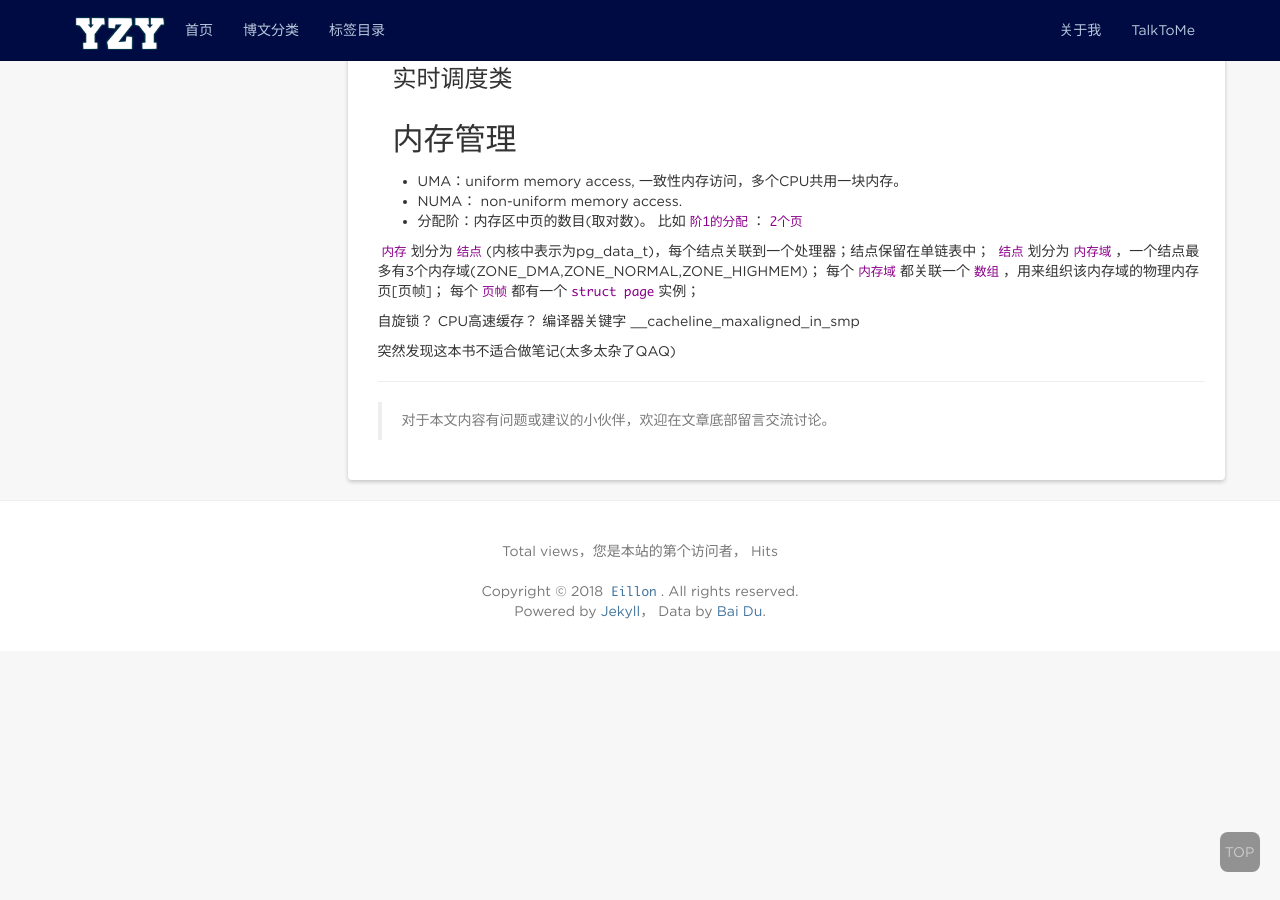
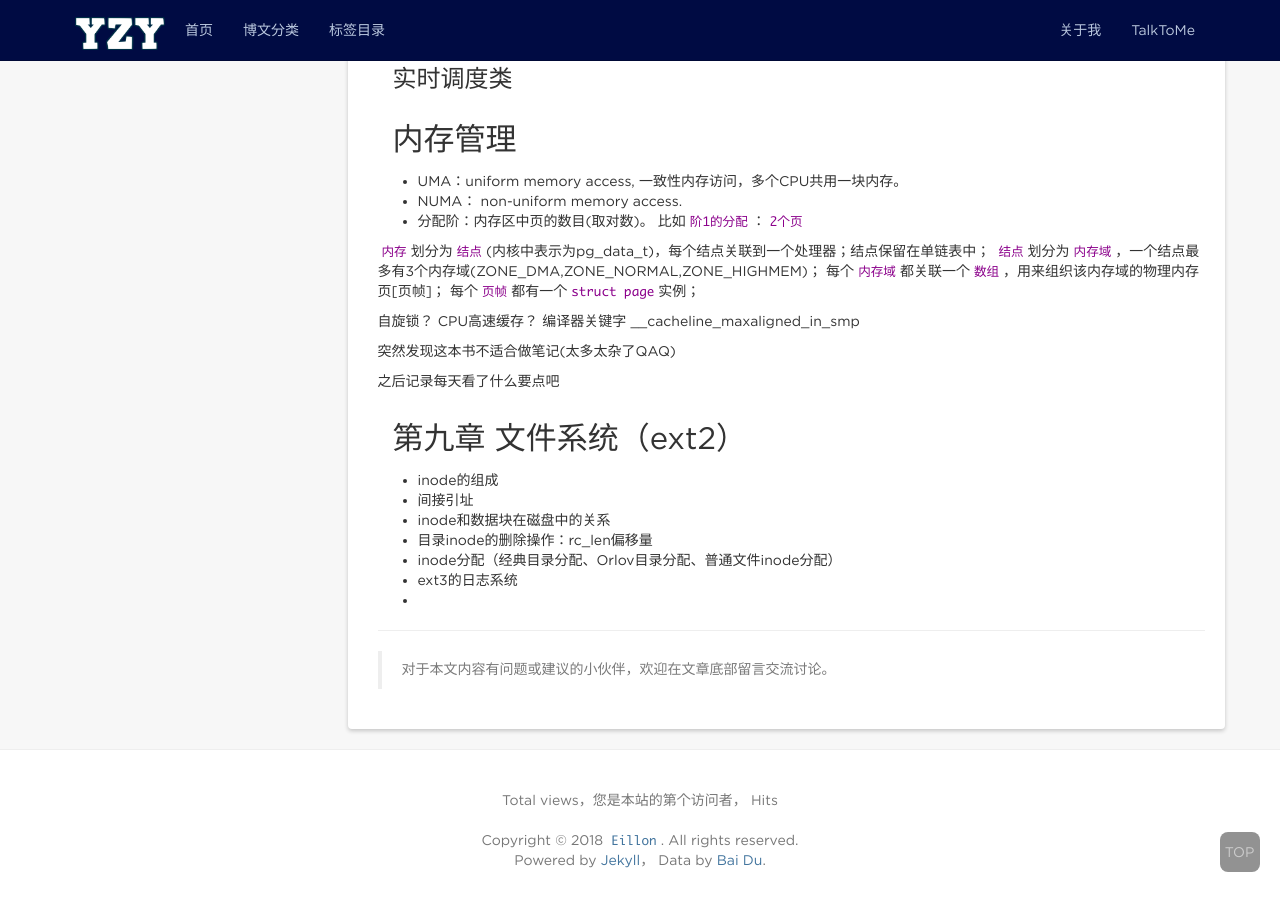
Before and after one commit to eillon/eillon.github.io, a Jekyll site: the page built from _posts/2018-09-25-读书笔记-深入Linux内核架构.md, in a window 1280 px wide and 900 px high, scrolled down 2523 px. Built offline with Jekyll 4.4.1, drawn with Linux system fonts in a browser that asks for light colours; nearby versions of some CDN libraries; formulas are drawn with MathJax 3; comment, search, counter and statistics services are not loaded; some of the changed text lies outside the part shown.

Commit message:
add posts

```diff
--- a/_posts/2018-09-25-读书笔记-深入Linux内核架构.md
+++ b/_posts/2018-09-25-读书笔记-深入Linux内核架构.md
@@ -127,3 +127,14 @@ CPU高速缓存？
 
 
 突然发现这本书不适合做笔记(太多太杂了QAQ)
+
+之后记录每天看了什么要点吧
+
+## 第九章 文件系统（ext2）
+* inode的组成
+* 间接引址
+* inode和数据块在磁盘中的关系
+* 目录inode的删除操作：rc_len偏移量
+* inode分配（经典目录分配、Orlov目录分配、普通文件inode分配）
+* ext3的日志系统
+*
```
Also changed, not shown: _posts/2018-11-27-纪录片-Space-Station.md (added, +18 -0 lines), _posts/2018-11-28-纪录片-高清二战.md (added, +19 -0 lines).
